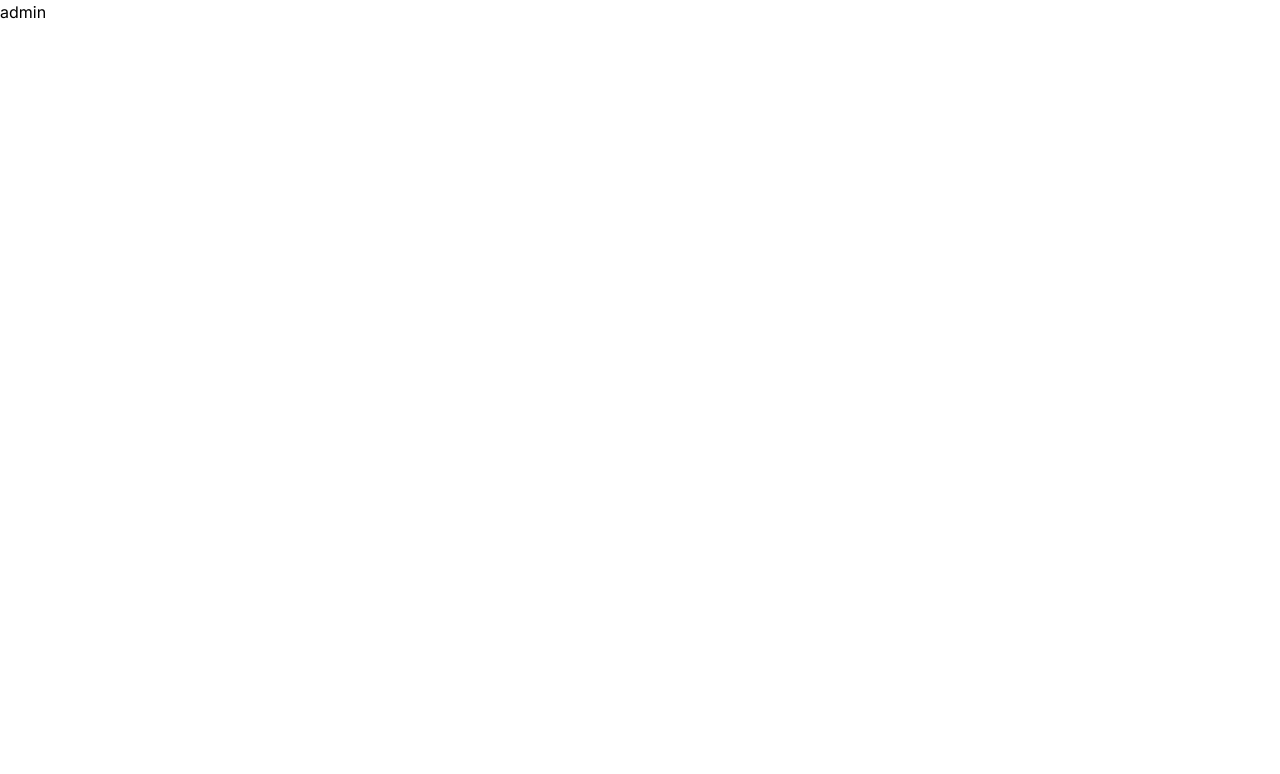
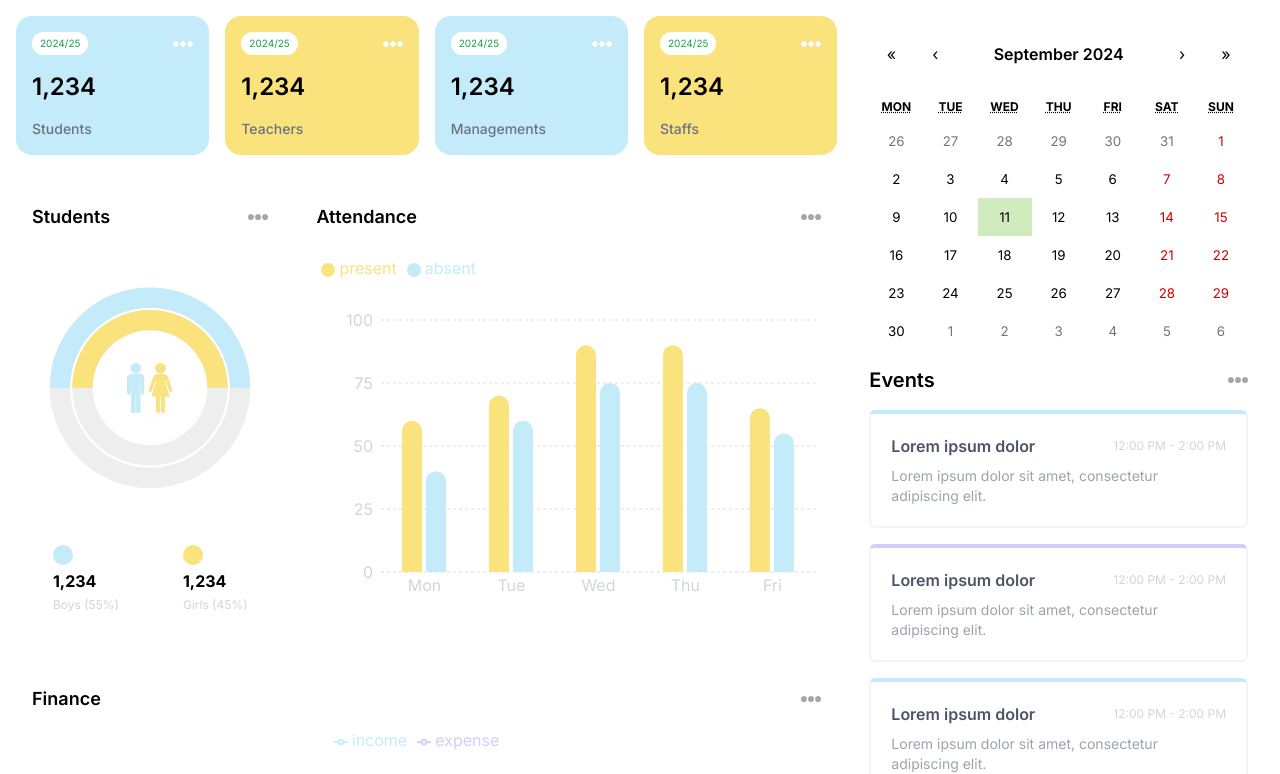
Before and after one commit to Yaqub-J/next-sms, a Next.js app: page / in a window 1280 px wide. Shown: the top 774 px of the page. Built offline with nearby package versions, Linux system fonts and the light colour scheme.

Commit message:
Admin page fix

```diff
--- a/src/app/page.tsx
+++ b/src/app/page.tsx
@@ -1,7 +1,8 @@
+import AdminPage from "./(dashboard)/admin/page"
 
 const Homepage = () => {
   return (
-    <div className="ng"><h1>admin <link href="/admin" /></h1></div>
+    <AdminPage />
   )
 }
 
```
